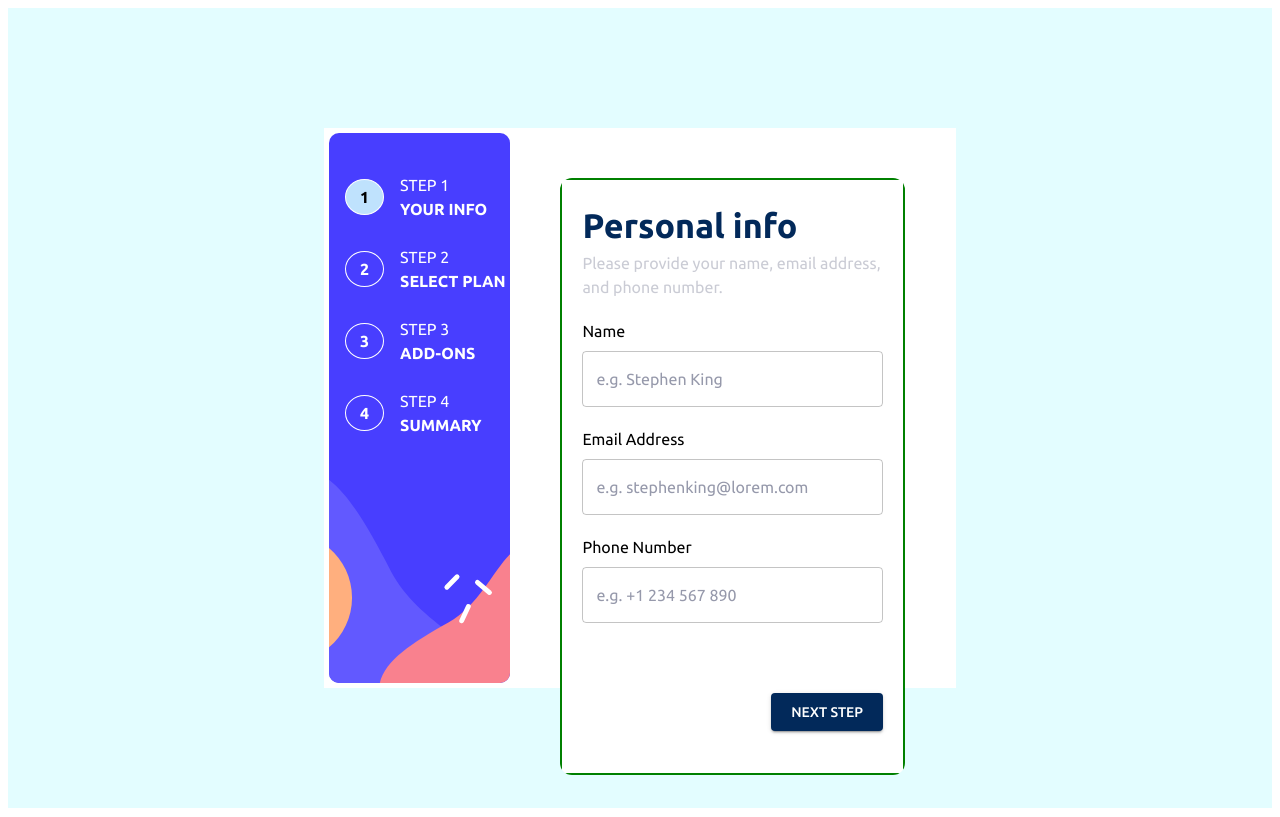
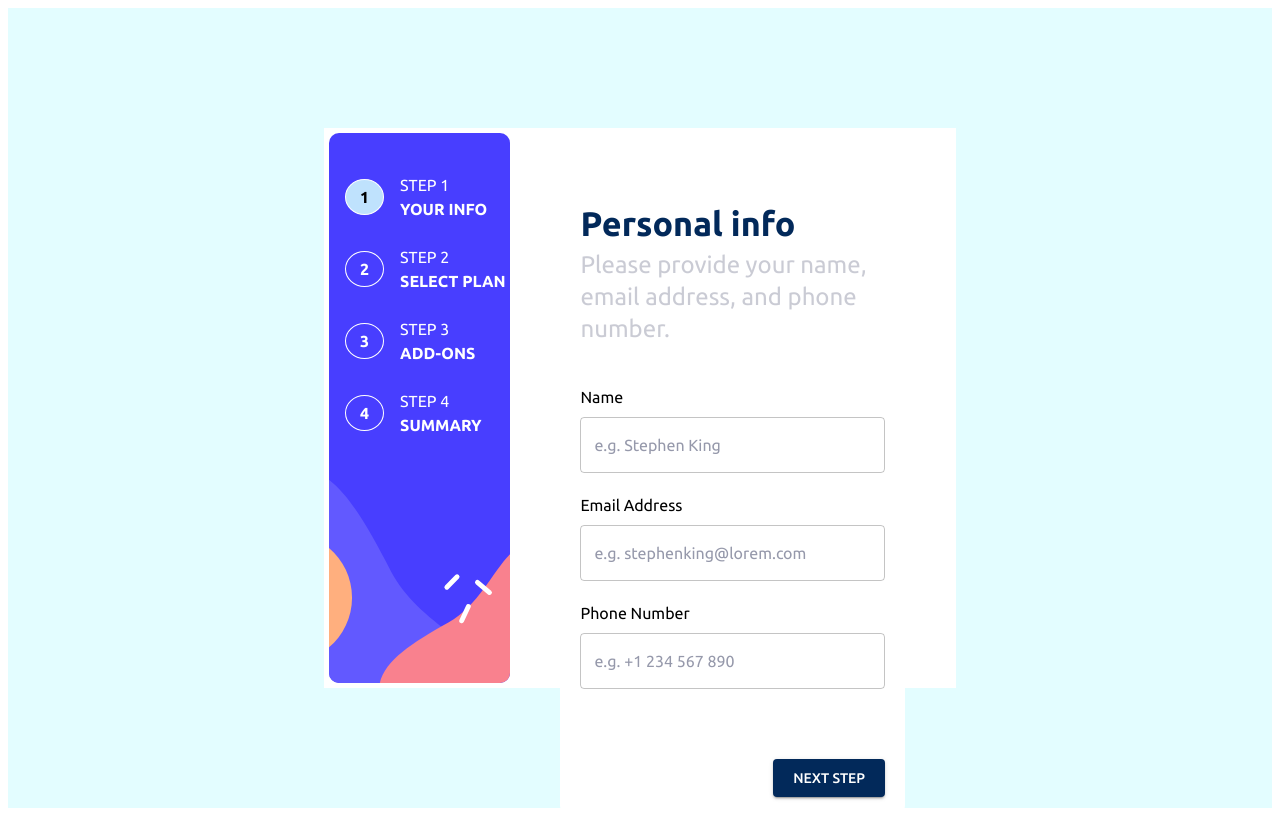
Before and after one commit to a656q59/multi_step_form, a React (Vite) app: page / in a window 1280 px wide. Built offline with nearby package versions, Linux system fonts and the light colour scheme.

Commit message:
added final touches

```diff
--- a/src/components/Template.jsx
+++ b/src/components/Template.jsx
@@ -8,16 +8,15 @@ import PropTypes from "prop-types";
 const Template = ({ title, subtitle, children }) => {
 
     return (
-        <Grid container sx={{ border: "2px solid green", padding: { xs: "20px" } }}>
-            <Box height="79px">
+        <Grid container sx={{ padding: { xs: "20px" } }}>
+            <Box >
                 <Typography sx={{ fontWeight: "800", fontSize: "34px", color: "hsl(213, 96%, 18%)" }}>{title}</Typography>
-                <Typography variant="body1" sx={{ opacity: ".5", color: " hsl(231, 11%, 63%)" }}>{subtitle}</Typography>
+                <Typography variant="h5" sx={{ opacity: ".5", color: " hsl(231, 11%, 63%)" }}>{subtitle}</Typography>
             </Box>
-            <Box width="100%" height="364px">
+            <Box width="100%">
                 {children}
             </Box>
-            <Box width="100%" height="110px">
-            </Box>
+
         </Grid>
     );
 }
```
